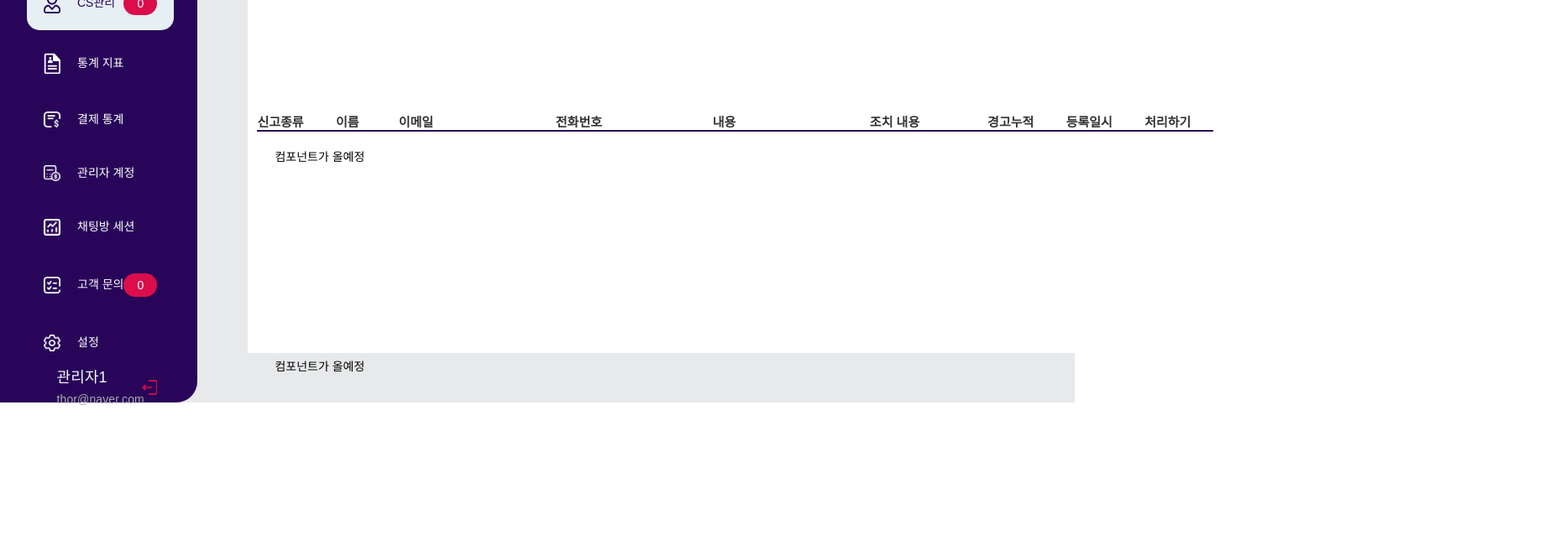
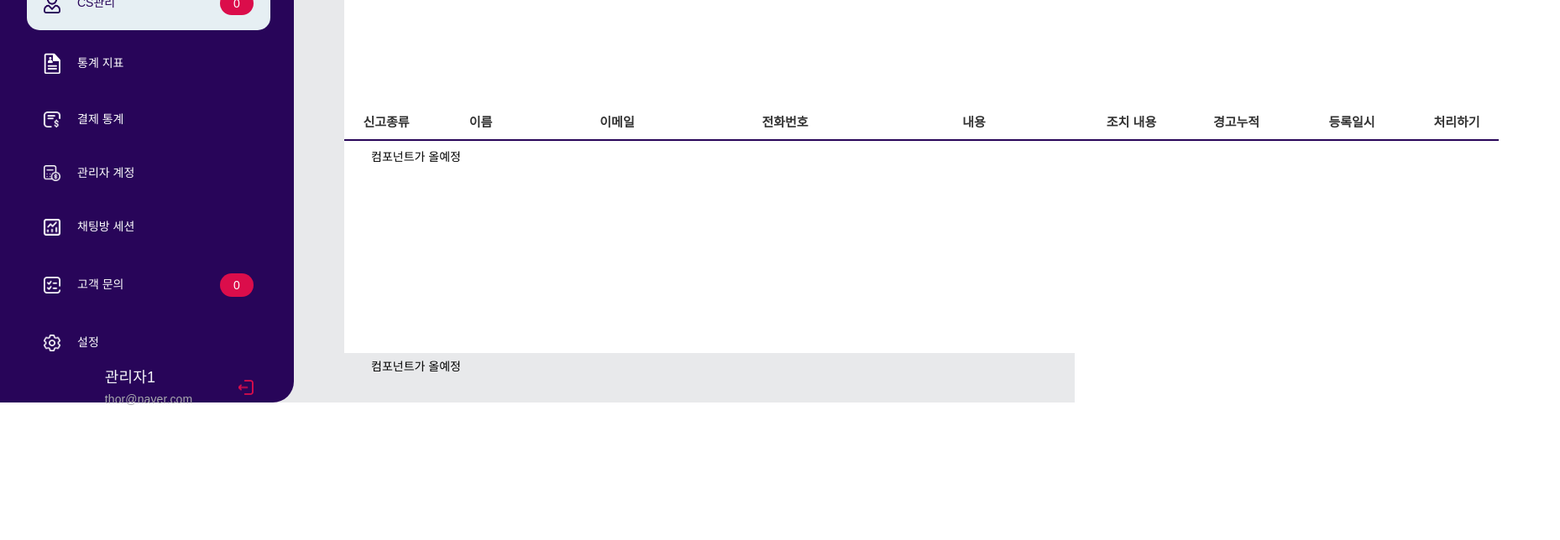
Before and after one commit to seonghojung/polyglp, a React (Create React App) app in the folder src/frontend/: page /cs in a window 1280 px wide. Shown: the part 320-964 px from the top of the page at 84% size, 1858 px wide, since content can reach past the window. Built offline with nearby package versions, Linux system fonts and the light colour scheme; a web font is replaced by a local one.

Commit message:
사이드바 수정, 공통 컴포넌트 저장위치 수정

```diff
--- a/src/frontend/src/Sidebar.tsx
+++ b/src/frontend/src/Sidebar.tsx
@@ -1,11 +1,13 @@
-import { Outlet, useLocation } from "react-router-dom";
-import styled from "styled-components";
-import { NavLink } from "react-router-dom";
-import { useState } from "react";
+import { Outlet, useLocation } from 'react-router-dom';
+import styled from 'styled-components';
+import { NavLink } from 'react-router-dom';
+import { useState } from 'react';
 
 // BEGIN: Style Component
 const SidebarWrap = styled.div`
-  width: 350px;
+  width: 290px;
+  flex: 1 0 auto;
+  position: relative;
   height: calc(100vh - 79px);
   padding: 44px 28px 35px 32px;
   border-top-right-radius: 25px;
@@ -172,29 +174,83 @@ export default function Sidebar() {
   }
 
   return (
-    <SidebarWrap className={isSidebarCollapsed ? "animation" : ""}>
+    <SidebarWrap className={isSidebarCollapsed ? 'animation' : ''}>
       <MenuToggleBtn onClick={toggleSidebar}>
         <ToggleBtnImg src="/images/sidebar/menu_btn.png" />
       </MenuToggleBtn>
-      <MenuToggleWrap className={isSidebarCollapsed ? "animation" : ""}>
+      <MenuToggleWrap className={isSidebarCollapsed ? 'animation' : ''}>
         <ToggleTopWrap>
           <TopTitle>MENU</TopTitle>
           <MenuItems>
-            <MenuItemFunc to="/dashboard" iconSrc="/images/sidebar/dashboard.png" activeIconSrc="/images/sidebar/dashboard-active.png" text="대시 보드" hasAlarm={false} />
-            <MenuItemFunc to="/user-info" iconSrc="/images/sidebar/user-info.png" activeIconSrc="/images/sidebar/user-info-active.png" text="회원 정보" hasAlarm={false} />
-            <MenuItemFunc to="/cs" iconSrc="/images/sidebar/cs.png" activeIconSrc="/images/sidebar/cs-active.png" text="CS관리" hasAlarm={true} />
-            <MenuItemFunc to="/statics" iconSrc="/images/sidebar/statics.png" activeIconSrc="/images/sidebar/statics-active.png" text="통계 지표" hasAlarm={false} />
-            <MenuItemFunc to="/payment" iconSrc="/images/sidebar/payment.png" activeIconSrc="/images/sidebar/payment-active.png" text="결제 통계" hasAlarm={false} />
-            <MenuItemFunc to="/admin" iconSrc="/images/sidebar/admin.png" activeIconSrc="/images/sidebar/admin-active.png" text="관리자 계정" hasAlarm={false} />
-            <MenuItemFunc to="/chatting-session" iconSrc="/images/sidebar/chatting-session.png" activeIconSrc="/images/sidebar/chatting-session-active.png" text="채팅방 세션" hasAlarm={false} />
-            <MenuItemFunc to="/inquiry" iconSrc="/images/sidebar/inquiry.png" activeIconSrc="/images/sidebar/inquiry-active.png" text="고객 문의" hasAlarm={true} />
-            <MenuItemFunc to="/setting" iconSrc="/images/sidebar/setting.png" activeIconSrc="/images/sidebar/setting-active.png" text="설정" hasAlarm={false} />
+            <MenuItemFunc
+              to="/dashboard"
+              iconSrc="/images/sidebar/dashboard.png"
+              activeIconSrc="/images/sidebar/dashboard-active.png"
+              text="대시 보드"
+              hasAlarm={false}
+            />
+            <MenuItemFunc
+              to="/user-info"
+              iconSrc="/images/sidebar/user-info.png"
+              activeIconSrc="/images/sidebar/user-info-active.png"
+              text="회원 정보"
+              hasAlarm={false}
+            />
+            <MenuItemFunc
+              to="/cs"
+              iconSrc="/images/sidebar/cs.png"
+              activeIconSrc="/images/sidebar/cs-active.png"
+              text="CS관리"
+              hasAlarm={true}
+            />
+            <MenuItemFunc
+              to="/statics"
+              iconSrc="/images/sidebar/statics.png"
+              activeIconSrc="/images/sidebar/statics-active.png"
+              text="통계 지표"
+              hasAlarm={false}
+            />
+            <MenuItemFunc
+              to="/payment"
+              iconSrc="/images/sidebar/payment.png"
+              activeIconSrc="/images/sidebar/payment-active.png"
+              text="결제 통계"
+              hasAlarm={false}
+            />
+            <MenuItemFunc
+              to="/admin"
+              iconSrc="/images/sidebar/admin.png"
+              activeIconSrc="/images/sidebar/admin-active.png"
+              text="관리자 계정"
+              hasAlarm={false}
+            />
+            <MenuItemFunc
+              to="/chatting-session"
+              iconSrc="/images/sidebar/chatting-session.png"
+              activeIconSrc="/images/sidebar/chatting-session-active.png"
+              text="채팅방 세션"
+              hasAlarm={false}
+            />
+            <MenuItemFunc
+              to="/inquiry"
+              iconSrc="/images/sidebar/inquiry.png"
+              activeIconSrc="/images/sidebar/inquiry-active.png"
+              text="고객 문의"
+              hasAlarm={true}
+            />
+            <MenuItemFunc
+              to="/setting"
+              iconSrc="/images/sidebar/setting.png"
+              activeIconSrc="/images/sidebar/setting-active.png"
+              text="설정"
+              hasAlarm={false}
+            />
           </MenuItems>
         </ToggleTopWrap>
         {/* TODO: 관리자 정보 이름 연결 */}
         <ToggleBottomWrap>
           <AdminInfoWrap>
-            <InfoCenterWrap className={isSidebarCollapsed ? "" : "active"}>
+            <InfoCenterWrap className={isSidebarCollapsed ? '' : 'active'}>
               <AdminName>관리자1</AdminName>
               <AdminEmail>thor@naver.com</AdminEmail>
             </InfoCenterWrap>
--- /dev/null
+++ b/src/frontend/src/pages/components/Templete.tsx
@@ -0,0 +1,34 @@
+import styled from 'styled-components';
+
+const Container = styled.div`
+  padding: 54px 59px 59px 60px;
+  max-width: 1448px;
+  margin: 0 auto;
+  /* margin: 54px auto 59px; */
+`;
+
+const Wrap = styled.div``;
+
+const Header = styled.div`
+  padding-bottom: 15px;
+`;
+
+const Title = styled.span`
+  font-size: 36px;
+  font-weight: 600;
+  color: #280559;
+  border-bottom: 4px solid #280559;
+`;
+
+const Templete = ({ children, title }: { children: React.ReactElement; title: string }) => {
+  return (
+    <Container>
+      <Header>
+        <Title>{title}</Title>
+      </Header>
+      {children}
+    </Container>
+  );
+};
+
+export default Templete;
--- a/src/frontend/src/pages/cs/Templete.tsx
+++ /dev/null
@@ -1,46 +0,0 @@
-import styled from "styled-components";
-
-export const Container = styled.div`
-  padding: 54px 59px 59px 60px;
-`;
-
-export const Header = styled.div`
-  padding-bottom: 15px;
-`;
-
-interface ITitle {
-  t: number;
-}
-
-export const Title1 = styled.div<ITitle>`
-  width: ${(props) => props.t}px;
-  font-size: 15px;
-  font-weight: 600;
-  color: #333;
-`;
-
-const Title = styled.span`
-  font-size: 36px;
-  font-weight: 600;
-  color: #280559;
-  border-bottom: 4px solid #280559;
-`;
-
-const Wrap = styled.div`
-  margin-top: 102px;
-  height: calc(100vh - 273px);
-  background-color: #fff;
-`;
-
-const Templete = ({ children }: { children: React.ReactElement }) => {
-  return (
-    <Container>
-      <Header>
-        <Title>CS관리</Title>
-      </Header>
-      {children}
-    </Container>
-  );
-};
-
-export default Templete;
--- a/src/frontend/src/pages/cs/page.tsx
+++ b/src/frontend/src/pages/cs/page.tsx
@@ -1,5 +1,5 @@
-import styled from "styled-components";
-import Templete from "./Templete";
+import styled from 'styled-components';
+import Templete from '../components/Templete';
 
 export const Container = styled.div`
   padding: 54px 59px 59px 60px;
@@ -10,6 +10,7 @@ export const Header = styled.div`
 `;
 
 const Wrap = styled.div`
+  /* width: 89.108%; */
   margin-top: 102px;
   height: calc(100vh - 273px);
   background-color: #fff;
@@ -21,30 +22,39 @@ const TopContent = styled.div`
 
 const BodyContent = styled.div`
   /* width: 93.508287%; */
-  border-radius: 34px;
 `;
 
-const Thead = styled.div`
+const Table = styled.table`
+  min-width: 1448px;
+  table-layout: fixed;
+`;
+
+const Thead = styled.thead`
   /* padding: 11px 43px 11px 32px; */
-  padding: 11px;
+  display: block;
+`;
+
+const BorderWrap = styled.div`
+  padding: 11px 0;
+  border-bottom: 2px solid #280559;
 `;
 
 const TitleWrap = styled.div`
   display: flex;
-  border-bottom: 2px solid #280559;
 `;
 
 const Title = styled.div`
   font-size: 15px;
   font-weight: 600;
   color: #333;
+  text-align: center;
 `;
 
 const Title1 = styled(Title)`
   width: 100px;
 `;
 const Title2 = styled(Title)`
-  width: 80px;
+  width: 125px;
 `;
 const Title3 = styled(Title)`
   width: 200px;
@@ -53,19 +63,19 @@ const Title4 = styled(Title)`
   width: 200px;
 `;
 const Title5 = styled(Title)`
-  width: 200px;
+  width: 250px;
 `;
 const Title6 = styled(Title)`
+  width: 125px;
+`;
+const Title7 = styled(Title)`
+  width: 125px;
+`;
+const Title8 = styled(Title)`
   width: 150px;
 `;
-const Title7 = styled(Title)`
+const Title9 = styled(Title)`
   width: 100px;
-`;
-const Title8 = styled(Title)`
-  width: 100px;
-`;
-const Title9 = styled(Title)`
-  width: 88px;
 `;
 
 const Tdata = styled.div`
@@ -87,13 +97,16 @@ export default function CsPage() {
   // WBS : CS 관리
 
   return (
-    <Templete>
+    <Templete title="CS관리">
       <Wrap>
         <TopContent>
           <div>상단컨텐츠들</div>
         </TopContent>
         <BodyContent>
+          <Table>
             <Thead>
+              <tr>
+                <BorderWrap>
                   <TitleWrap>
                     <Title1>신고종류</Title1>
                     <Title2>이름</Title2>
@@ -105,14 +118,17 @@ export default function CsPage() {
                     <Title8>등록일시</Title8>
                     <Title9>처리하기</Title9>
                   </TitleWrap>
+                </BorderWrap>
+              </tr>
             </Thead>
             <Tdata>
               <Test>컴포넌트가 올예정</Test>
               <Test>컴포넌트가 올예정</Test>
               <Test>컴포넌트가 올예정</Test>
             </Tdata>
+          </Table>
         </BodyContent>
-        <Pagination>{"<< 1 / 2 / 3 >>"}</Pagination>
+        <Pagination>{'<< 1 / 2 / 3 >>'}</Pagination>
       </Wrap>
     </Templete>
   );
```
Lines whose indentation alone changed are shown as unchanged.
